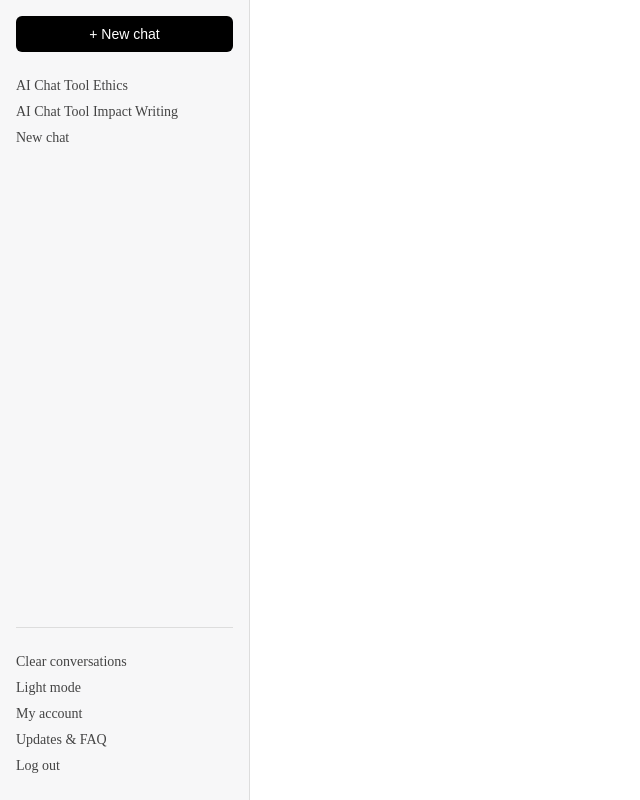
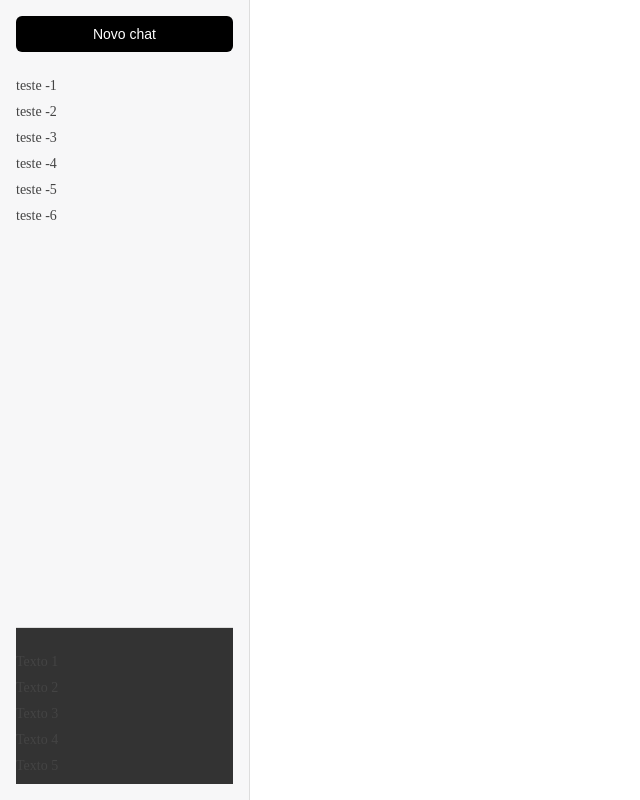
Before and after one commit to Pietro-dev-front/senai-gpt, a plain HTML site: page chat-gpt/login-chat/index.html in a window 1280 px wide. Shown: the whole page, without its empty margins (0-640 px from the left). Drawn offline with Linux system fonts and the light colour scheme.

Commit message:
feat: create page

```diff
--- a/chat-gpt/login-chat/index.html
+++ b/chat-gpt/login-chat/index.html
@@ -8,22 +8,25 @@
 </head>
 <body>
 
-  <div class="sidebar">
+  <div class="chat-container">
     <div>
-      <button>+ New chat</button>
+      <button>Novo chat</button>
       <ul>
-        <li>AI Chat Tool Ethics</li>
-        <li>AI Chat Tool Impact Writing</li>
-        <li>New chat</li>
+        <li>teste -1</li>
+        <li>teste -2</li>
+        <li>teste -3</li>
+        <li>teste -4</li>
+        <li>teste -5</li>
+        <li>teste -6</li>
       </ul>
     </div>
-    <div class="sidebar-footer">
+    <div class="footer">
       <ul>
-        <li>Clear conversations</li>
-        <li>Light mode</li>
-        <li>My account</li>
-        <li>Updates & FAQ</li>
-        <li>Log out</li>
+        <li>Texto 1</li>
+        <li>Texto 2</li>
+        <li>Texto 3</li>
+        <li>Texto 4</li>
+        <li>Texto 5</li>
       </ul>
     </div>
   </div>
--- a/chat-gpt/login-chat/style.css
+++ b/chat-gpt/login-chat/style.css
@@ -9,7 +9,7 @@ body {
   background-color: #fff;
   color: #333;
 }
-.sidebar {
+.chat-container {
   width: 250px;
   background: #f7f7f8;
   border-right: 1px solid #ddd;
@@ -18,7 +18,7 @@ body {
   justify-content: space-between;
   padding: 1rem;
 }
-.sidebar button {
+.chat-container button {
   width: 100%;
   padding: 10px;
   background: #000;
@@ -29,15 +29,17 @@ body {
   cursor: pointer;
   margin-bottom: 1rem;
 }
-.sidebar ul {
+.chat-container ul {
   list-style: none;
 }
-.sidebar ul li {
+.chat-container ul li {
   margin: 10px 0;
   font-size: 14px;
   color: #444;
 }
-.sidebar-footer {
+.footer {
   border-top: 1px solid #ddd;
   padding-top: 1rem;
+  background-color: #333;
+
 }
```
